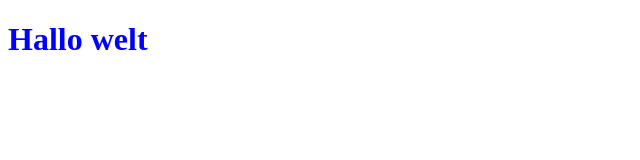
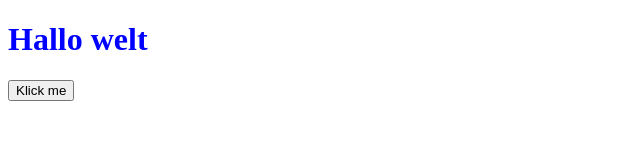
Before and after one commit to Zhora1993/My-online-shop, a plain HTML site: page index.html in a window 1280 px wide. Shown: the whole page, without its empty margins (0-640 px from the left). Drawn offline with Linux system fonts and the light colour scheme.

Commit message:
btn hinzufugen

```diff
--- a/index.html
+++ b/index.html
@@ -7,7 +7,9 @@
     <link rel="stylesheet" href="style.css">
 </head>
 <body>
+
     <h1>Hallo welt</h1>
+    <button class="btn">Klick me</button>
     <script src="./app.js"></script>
 </body>
 </html>
```
